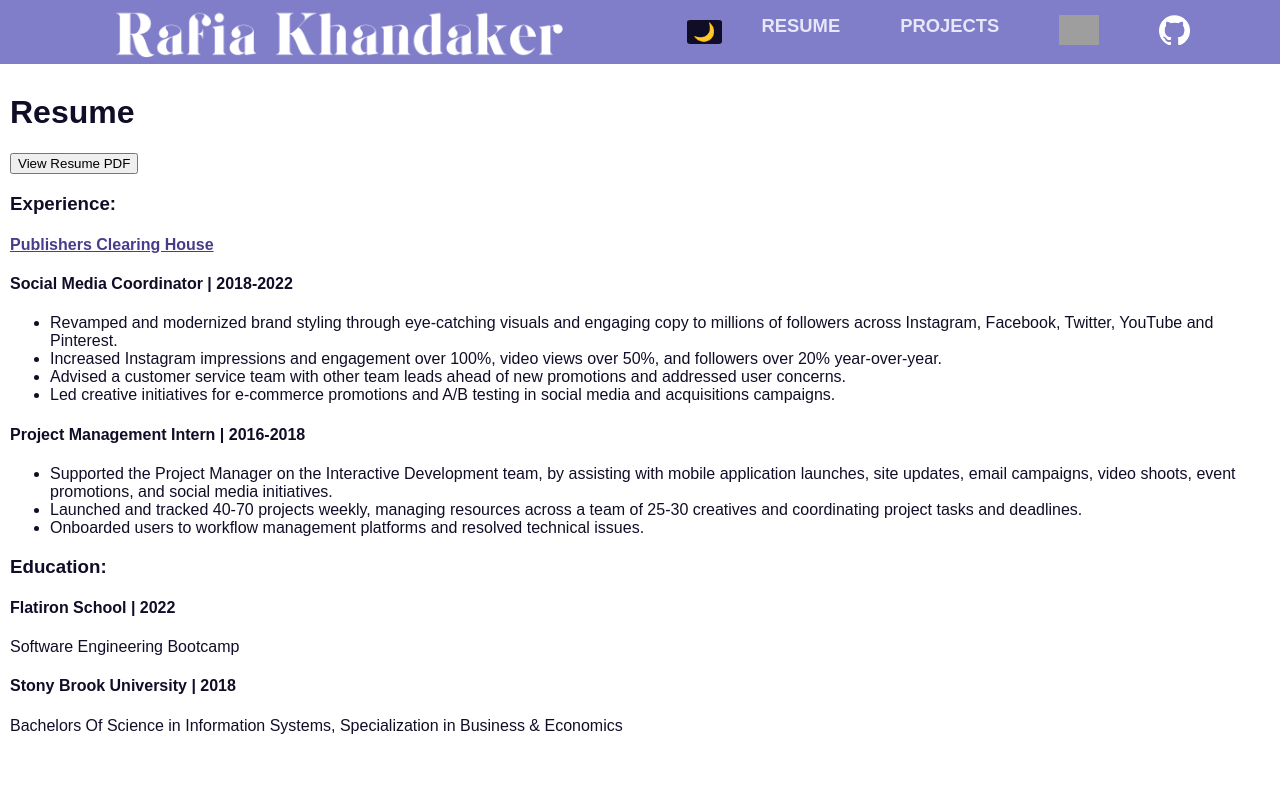
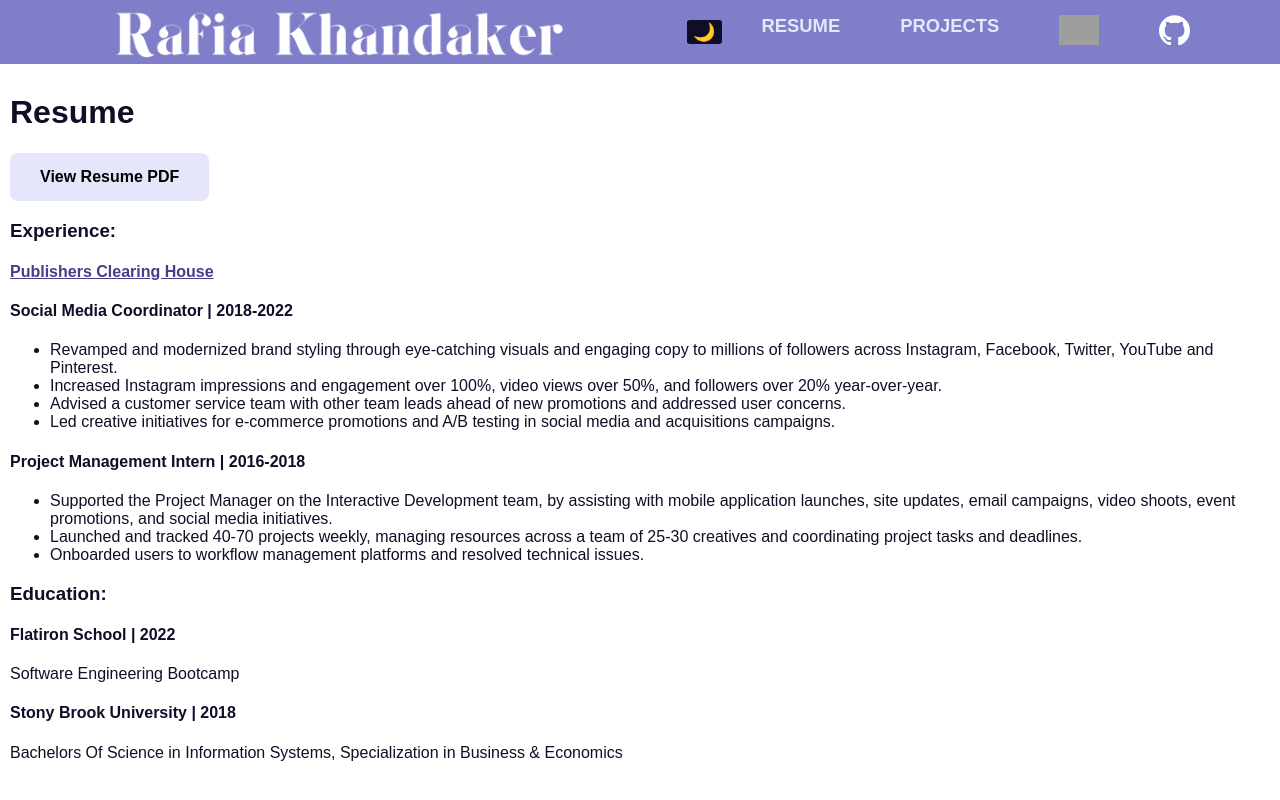
Before and after one commit to RafiaJK/portfolio, a React (Create React App) app: page /resume in a window 1280 px wide. Built offline with nearby package versions, Linux system fonts and the light colour scheme; grey boxes are pictures that could not be loaded.

Commit message:
Updated resume css

```diff
--- a/src/Resume.css
+++ b/src/Resume.css
@@ -17,7 +17,14 @@
     justify-content:space-evenly
 }
 
-/* .pdf-button{
+.pdf-button{
     position:static;
     z-index: -2;
-} */
+    font-size: 1em;
+    background-color: lavender;
+    border: none;
+    border-radius: 8px;
+    /* width: 40%; */
+    padding: 15px 30px;
+    font-weight: bold;
+}
```
